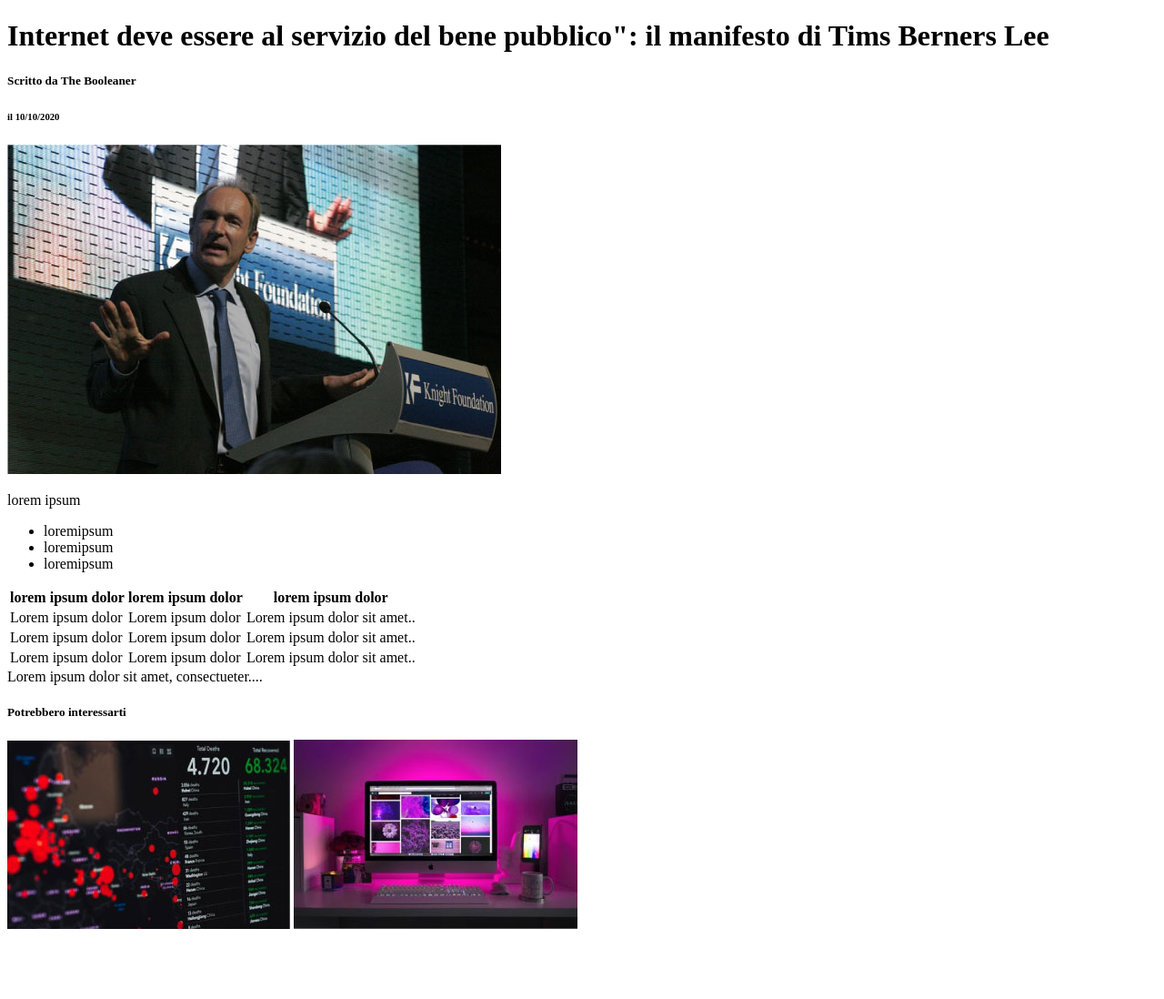
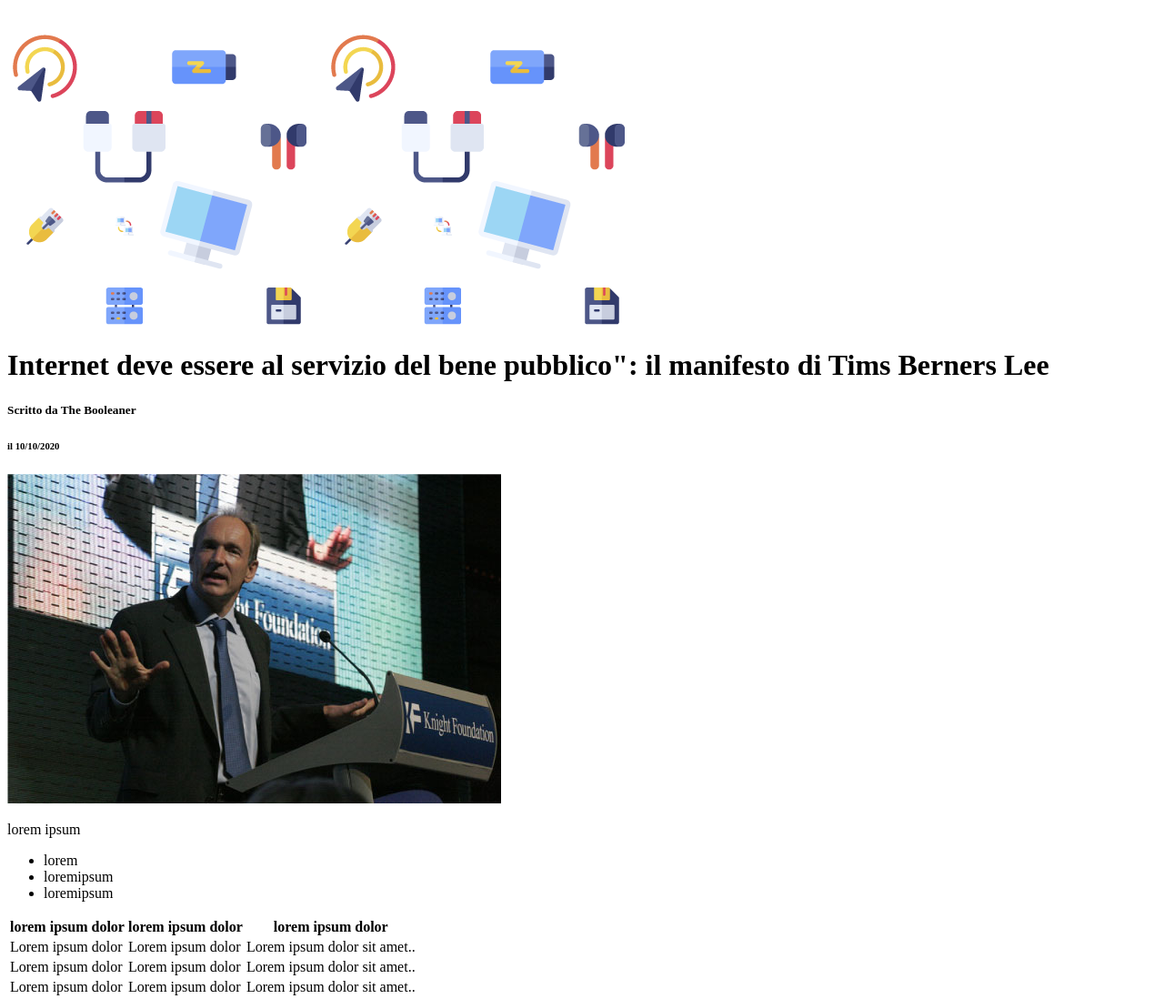
Before and after one commit to alicemariaarrica/html-css-booleaner, a plain HTML site: page index.html/index.html in a window 1280 px wide. Shown: the top 1098 px of the page at 91% size. Before the commit the page ends 1033 px from the top, so only its background shows below. Drawn offline with Linux system fonts and the light colour scheme.

Commit message:
html structure commit

```diff
--- a/index.html/index.html
+++ b/index.html/index.html
@@ -5,15 +5,30 @@
     <meta charset="UTF-8">
     <meta name="viewport" content="width=device-width, initial-scale=1.0">
     <title>Document</title>
+
+    <link rel="stylesheet" href="CSS/stylesheet.css">
+
+
 </head>
+
+
 <body>
+
+<!-- #region immagine header-->
+<img src="../img/img/pattern.png"
+
+<!-- #region titolo e header-->
+
     <header>
+
+
         <h1>Internet deve essere al servizio del bene pubblico": il manifesto di Tims Berners Lee</h1>
         <h5>Scritto da The Booleaner</h5>
         <h6>il 10/10/2020</h6>
 
         <img src="../img/img/tim-1.jpg" alt="1st Photo: John S. and James L. Knight Foundation, by Scott Henrichsen"
         <img src="../img/img/tim-2.jpg" alt="2nd Photo: Wikimedia, by Paul Clarke"
+
     </header>
 
     <main>
@@ -23,7 +38,8 @@
 
 <!-- #region lista -->
         <ul>
-            <li>loremipsum</li>
+            <li>lorem
+            </li>
             <li>loremipsum</li>
             <li>loremipsum</li>
         </ul>
```
